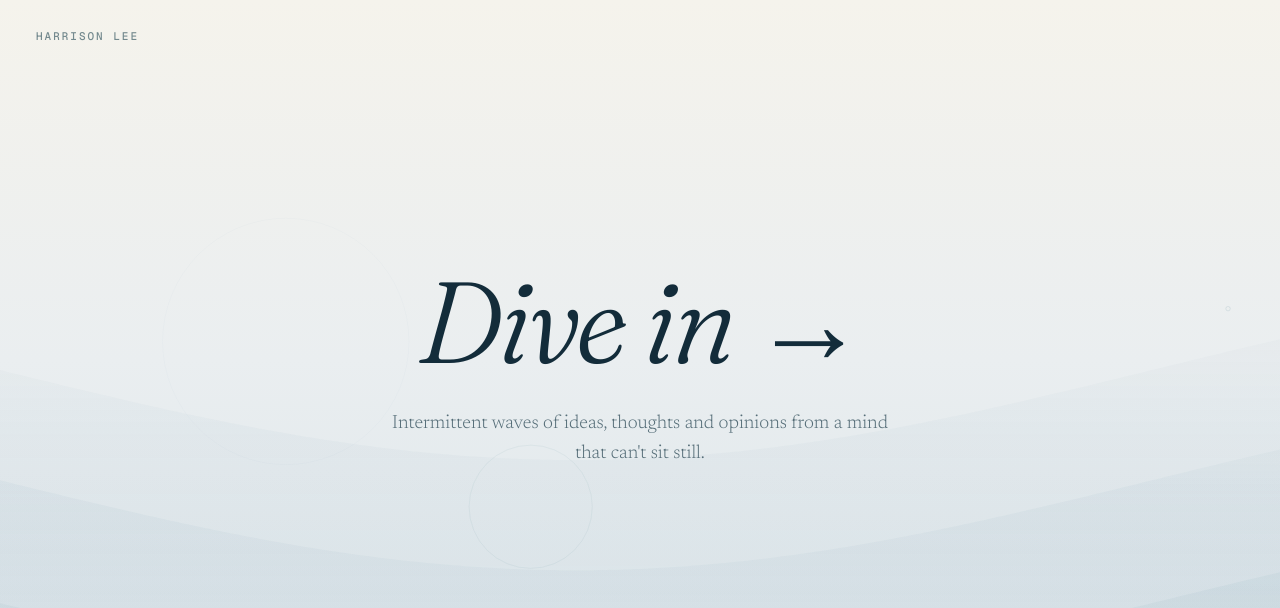
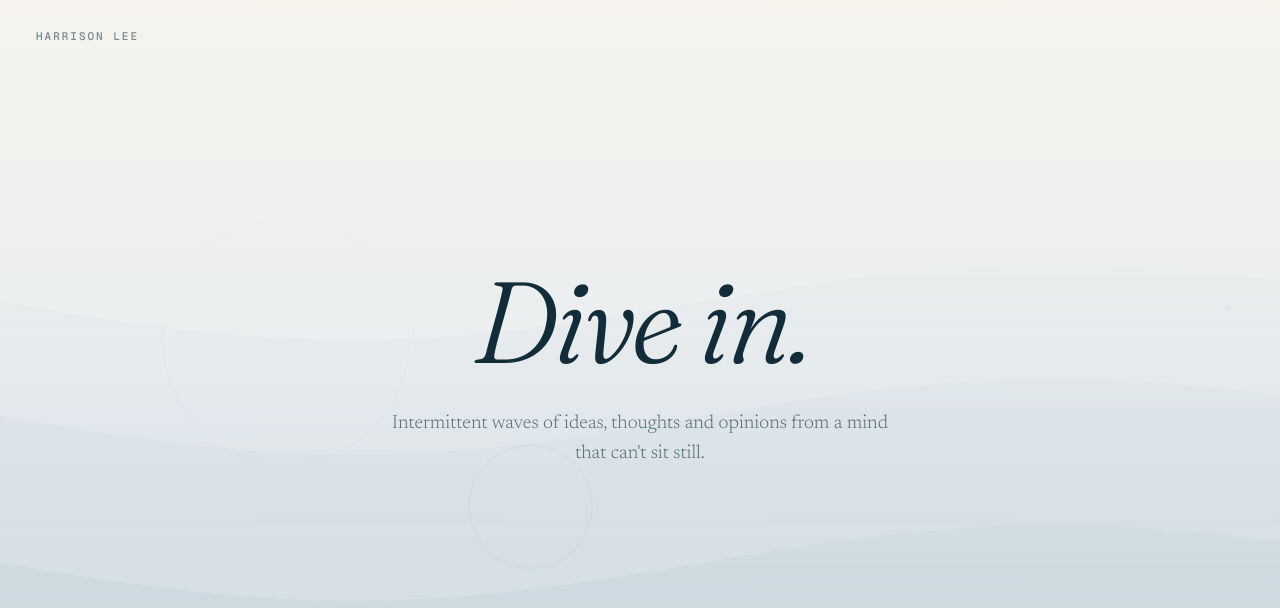
Before and after one commit to leeconomics/Harrisonlee, a Next.js app: page / in a window 1280 px wide. Shown: the top 608 px of the page. Built offline with nearby package versions, Linux system fonts and the light colour scheme.

Commit message:
Waves: smaller period to show curve, slower travel, remove arrow from CTA

```diff
--- a/components/PersonalSite.jsx
+++ b/components/PersonalSite.jsx
@@ -1568,11 +1568,11 @@ function BreathingWaves() {
     const ctx = canvas.getContext('2d');
     let raf;
 
-    // C1 ice blue-grey · S1 huge 1.8× swells · P2 lower two-thirds · Sp2 5/7/9s
+    // C1 ice blue-grey · smaller period so wave curve is visible · slower travel
     const layers = [
-      { baseY: 0.42, travelAmp: 60, waveAmp: 90, period: 1.8, cycleTime: 5, phase: 0,   opacity: 0.08 },
-      { baseY: 0.55, travelAmp: 60, waveAmp: 90, period: 1.8, cycleTime: 7, phase: 2.1, opacity: 0.12 },
-      { baseY: 0.68, travelAmp: 60, waveAmp: 90, period: 1.8, cycleTime: 9, phase: 4.2, opacity: 0.16 },
+      { baseY: 0.42, travelAmp: 35, waveAmp: 38, period: 1.1, cycleTime: 7,  phase: 0,   opacity: 0.08 },
+      { baseY: 0.55, travelAmp: 35, waveAmp: 38, period: 1.1, cycleTime: 10, phase: 2.1, opacity: 0.12 },
+      { baseY: 0.68, travelAmp: 35, waveAmp: 38, period: 1.1, cycleTime: 13, phase: 4.2, opacity: 0.16 },
     ];
 
     function draw(t) {
@@ -1642,7 +1642,7 @@ function EntryV2({ onEnter, accent }) {
           color: 'oklch(0.28 0.04 235)', margin: 0, letterSpacing: '-0.04em',
           animationDelay: '0.45s'
         }}>
-          <em style={{ fontStyle: 'italic', fontWeight: 300 }}>Dive in →</em>
+          <em style={{ fontStyle: 'italic', fontWeight: 300 }}>Dive in.</em>
         </h1>
         <p className="f-body surface" style={{
           fontSize: 19, color: 'oklch(0.40 0.04 230 / 0.8)', maxWidth: 520,
```
